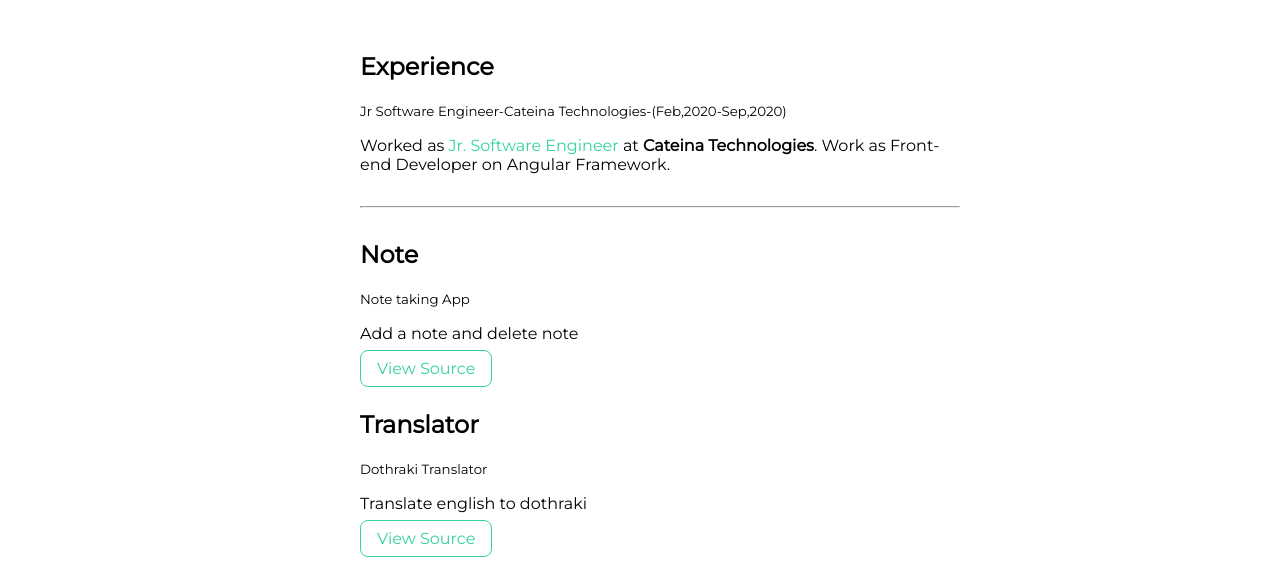
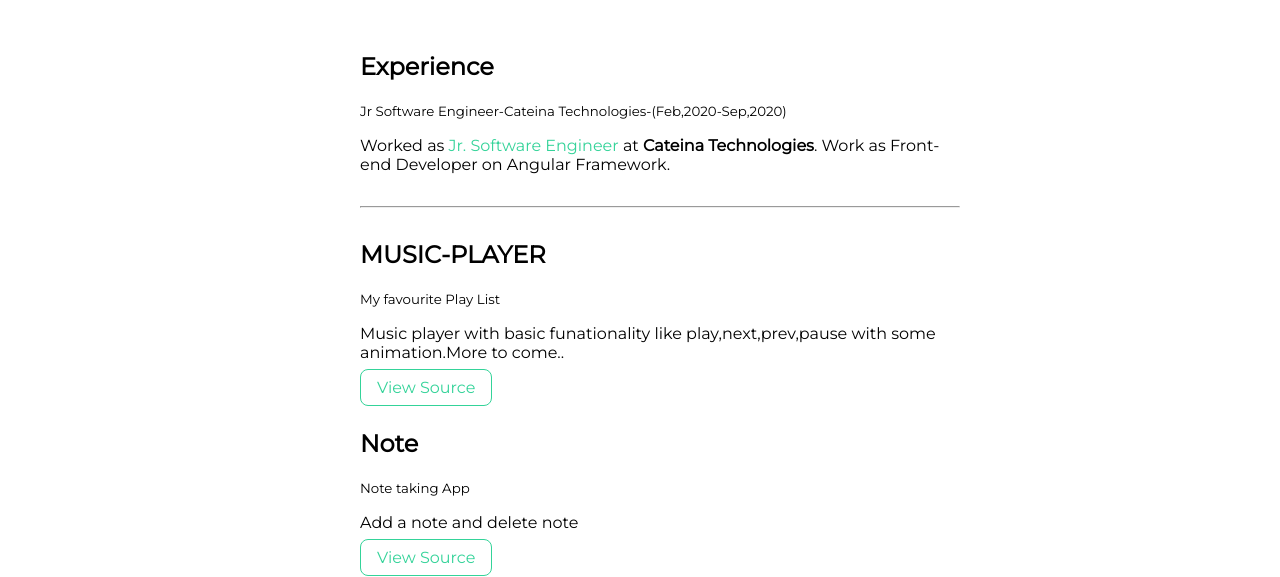
Before and after one commit to mvinay71/resume-portfolio, a plain HTML site: page projects.html in a window 1280 px wide. Shown: the part 256-833 px from the top of the page. Drawn offline with Linux system fonts and the light colour scheme.

Commit message:
music player

```diff
--- a/projects.html
+++ b/projects.html
@@ -36,6 +36,18 @@
 
 
 
+
+            </article>
+
+        </li>
+        <li>
+            <article class="showcase-list container container-center ">
+                <h1>MUSIC-PLAYER</h1>
+            <small>My favourite Play List</small>
+            <p>Music player with basic funationality like play,next,prev,pause with some animation.More to come..</p>
+
+
+            <a class="link link-secondary" href="https://github.com/mvinay71/musicPlayer.git">View Source</a>
 
             </article>
 
```
